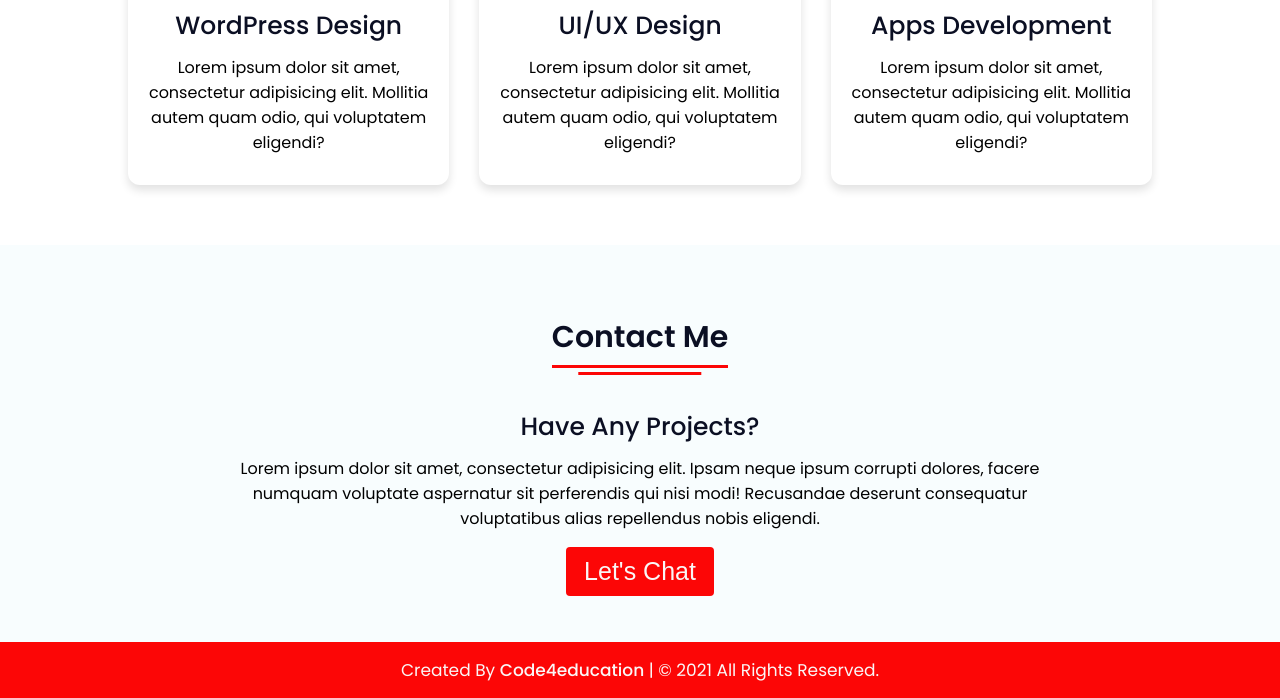
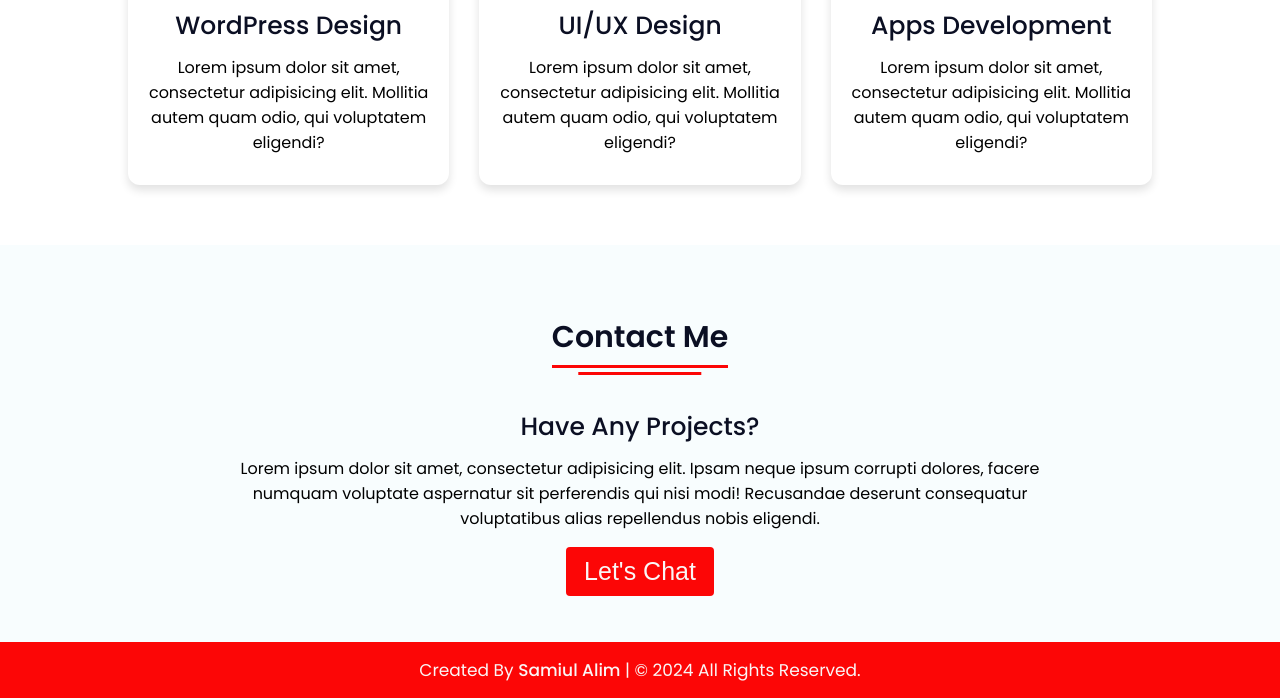
Before and after one commit to SamiulAlim67/My-Portfolio, a plain HTML site: page index.html in a window 1280 px wide. Shown: the part 2859-3557 px from the top of the page. Drawn offline with Linux system fonts and the light colour scheme.

Commit message:
update html

```diff
--- a/index.html
+++ b/index.html
@@ -178,7 +178,7 @@
   <!-- Footer Section Start -->
   <footer>
     <div class="text">
-      <span>Created By <a href="#">Code4education</a> | © 2021 All Rights Reserved.</span>
+      <span>Created By <a href="#">Samiul Alim</a> | © 2024 All Rights Reserved.</span>
     </div>
   </footer>
 
```
